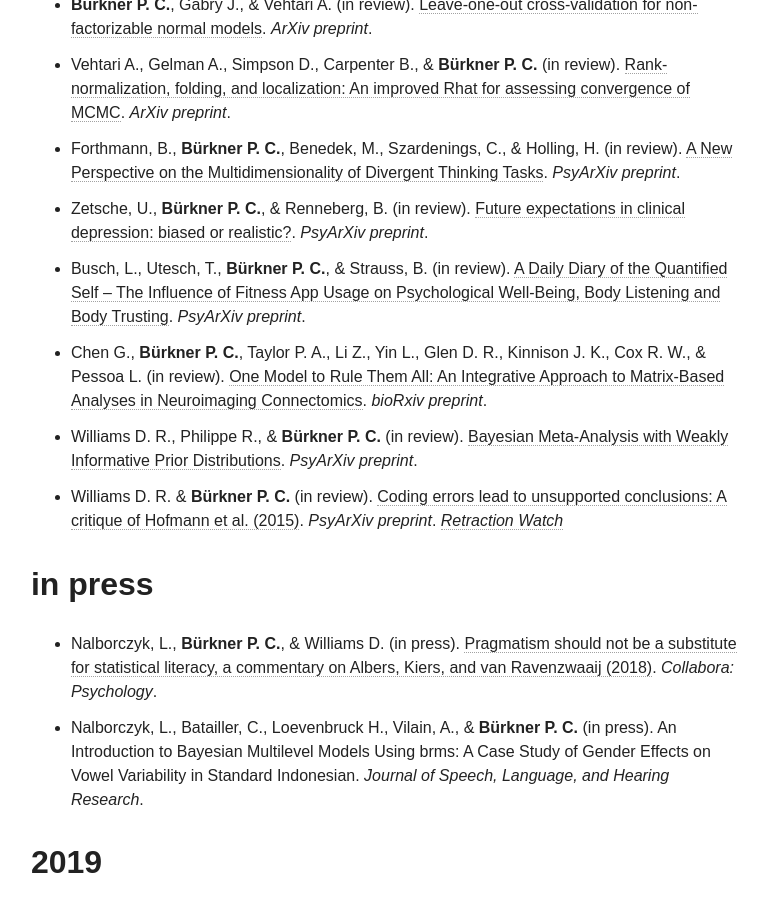
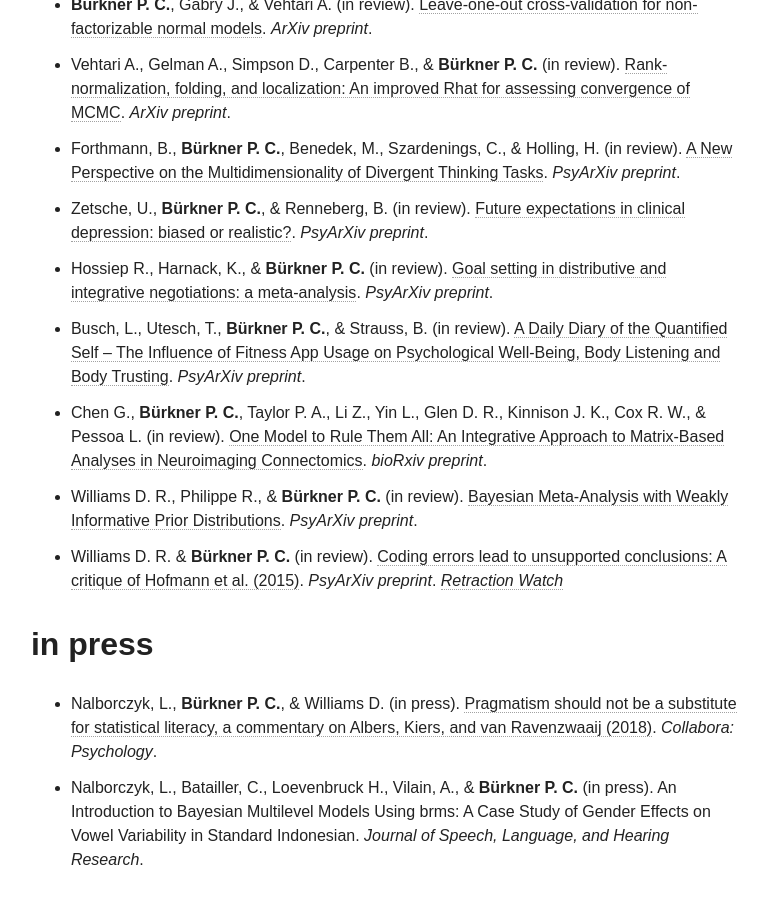
Before and after one commit to paul-buerkner/paul-buerkner.github.io, a Jekyll site: the page built from publications/index.md, in a window 1280 px wide and 900 px high, scrolled down 797 px. Shown: the whole window, without its empty margins (255-1022 px from the left). Built offline with Jekyll 4.4.1, drawn with Linux system fonts in a browser that asks for light colours; nearby versions of some CDN libraries.

Commit message:
add new preprint

```diff
--- a/publications/index.md
+++ b/publications/index.md
@@ -11,6 +11,7 @@ excerpt: "A list of my publications"
 * Vehtari A., Gelman A., Simpson D., Carpenter B., & **Bürkner P. C.** (in review). [Rank-normalization, folding, and localization: An improved Rhat for assessing convergence of MCMC](https://arxiv.org/abs/1903.08008). *ArXiv preprint*.
 * Forthmann, B., **Bürkner P. C.**, Benedek, M., Szardenings, C., & Holling, H. (in review). [A New Perspective on the Multidimensionality of Divergent Thinking Tasks](https://psyarxiv.com/tvzs6/). *PsyArXiv preprint*.
 * Zetsche, U., **Bürkner P. C.**, & Renneberg, B. (in review). [Future expectations in clinical depression: biased or realistic?](https://psyarxiv.com/w96k2/). *PsyArXiv preprint*.
+* Hossiep R., Harnack, K., & **Bürkner P. C.** (in review). [Goal setting in distributive and integrative negotiations: a meta-analysis](https://psyarxiv.com/mkgxt). *PsyArXiv preprint*.
 * Busch, L., Utesch, T., **Bürkner P. C.**, & Strauss, B. (in review). [A Daily Diary of the Quantified Self – The Influence of Fitness App Usage on Psychological Well-Being, Body Listening and Body Trusting](https://psyarxiv.com/cd6t8/). *PsyArXiv preprint*.
 * Chen G., **Bürkner P. C.**, Taylor P. A., Li Z., Yin L., Glen D. R., Kinnison J. K., Cox R. W., & Pessoa L. (in review). [One Model to Rule Them All: An Integrative Approach to Matrix-Based Analyses in Neuroimaging Connectomics](https://www.biorxiv.org/content/early/2018/11/01/459545). *bioRxiv preprint*.
 * Williams D. R., Philippe R., & **Bürkner P. C.** (in review). [Bayesian Meta-Analysis with Weakly Informative Prior Distributions](https://psyarxiv.com/7tbrm/). *PsyArXiv preprint*.
```
